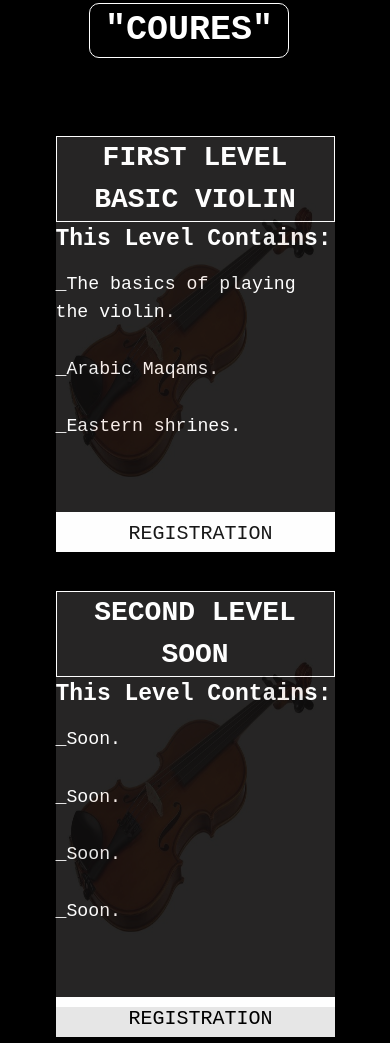
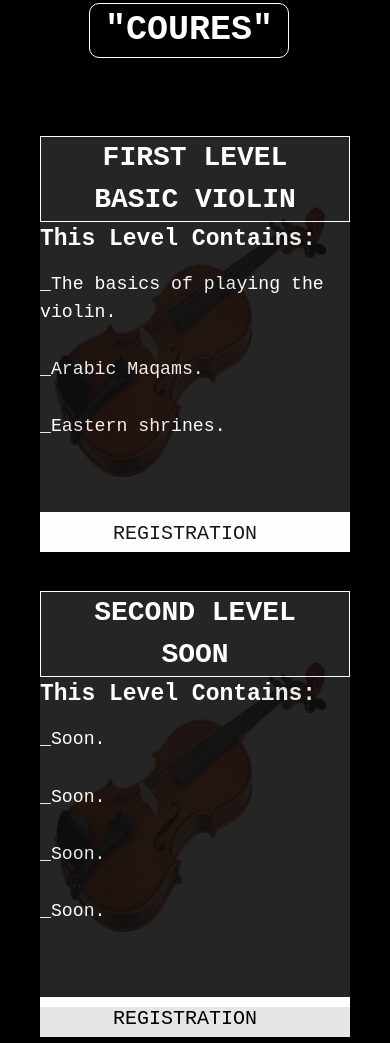
Before and after one commit to haider-ali-12/vilionarse, a plain HTML site: page index.html in a window 390 px wide. Shown: the part 3855-4898 px from the top of the page. Drawn offline with nearby package versions, Linux system fonts and the light colour scheme; files that its build step writes are made by us from their sources.

Commit message:
Update style.scss

```diff
--- a/style/style.scss
+++ b/style/style.scss
@@ -546,7 +546,7 @@ body{
                 }
             }
             .level-one{
-                width: 90%;
+                max-width: 320px;
                 .img-container{
                     width: 100%;
                 }
@@ -585,7 +585,7 @@ body{
 
 
         .level-two{
-            width: 90%;
+                max-width: 320px;
             .img-container{
                 width: 100%;
             }
@@ -624,7 +624,7 @@ body{
     }
 
     .level-three{
-        width: 90%;
+                max-width: 320px;
         .img-container{
             width: 100%;
         }
```
